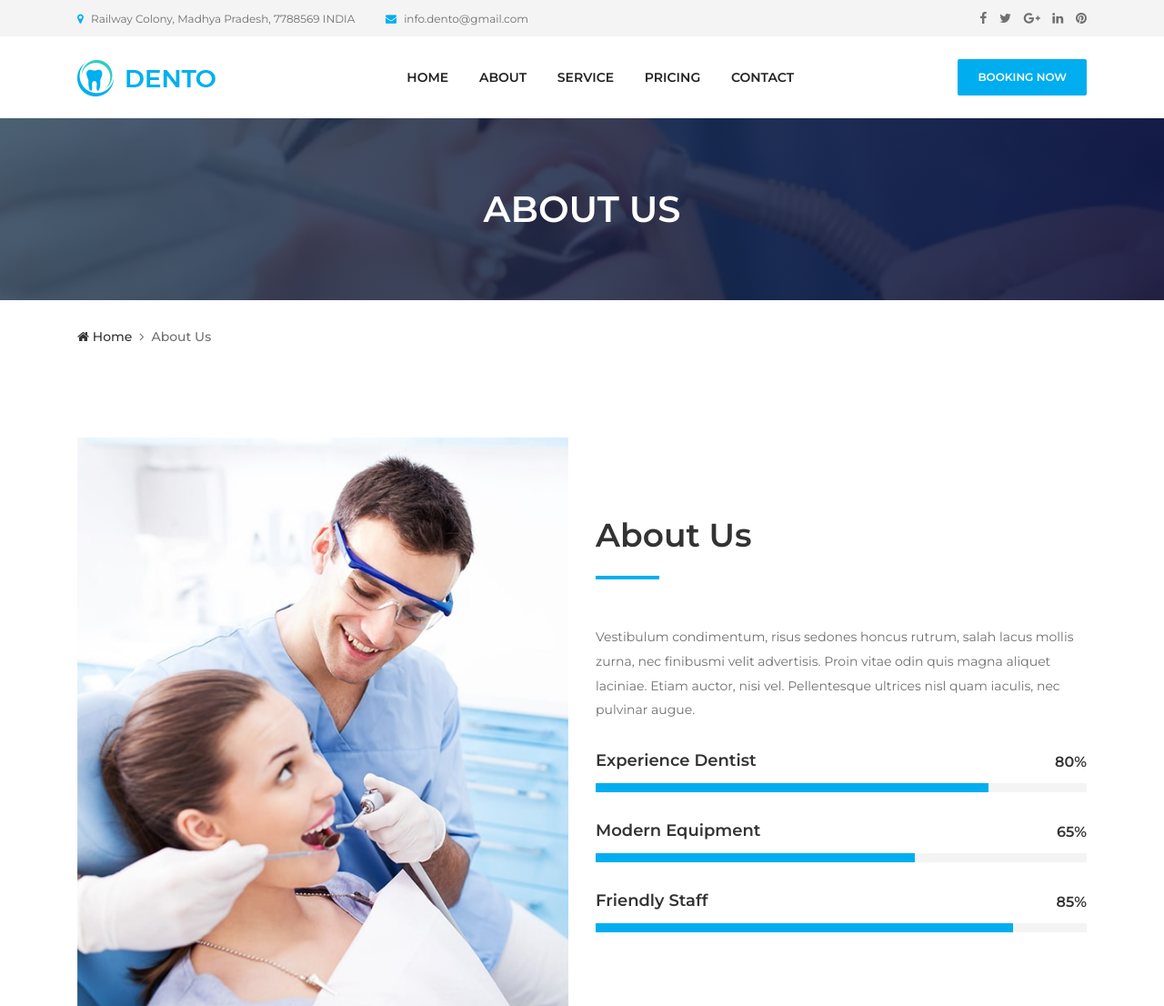
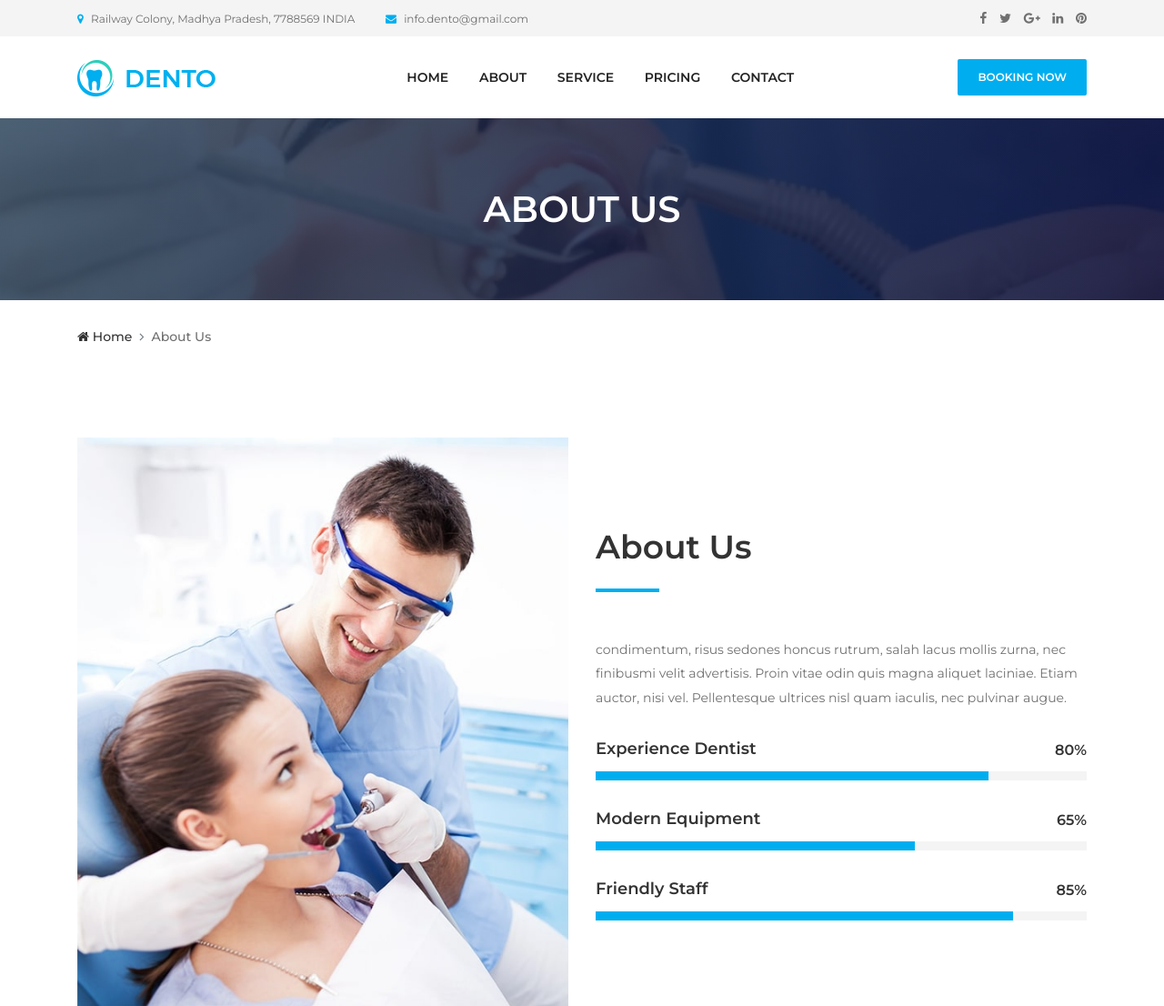
Before and after one commit to anchal20198071/DjangoDentist, a Django app: template dentist/website/templates/about.html in a window 1280 px wide. Shown: the top 1106 px of the page at 91% size. Run offline with Django 3.2, Linux system fonts and the light colour scheme; the template is opened without the code that fills it, so the values that code supplies are empty; some libraries are stand-ins or nearby versions.

Commit message:
about paragraph changed

```diff
--- a/dentist/website/templates/about.html
+++ b/dentist/website/templates/about.html
@@ -47,7 +47,7 @@
               <h2>About Us</h2>
               <div class="line"></div>
             </div>
-            <p>Vestibulum condimentum, risus sedones honcus rutrum, salah lacus mollis zurna, nec finibusmi velit advertisis. Proin vitae odin quis magna aliquet laciniae. Etiam auctor, nisi vel. Pellentesque ultrices nisl quam iaculis, nec pulvinar
+            <p>condimentum, risus sedones honcus rutrum, salah lacus mollis zurna, nec finibusmi velit advertisis. Proin vitae odin quis magna aliquet laciniae. Etiam auctor, nisi vel. Pellentesque ultrices nisl quam iaculis, nec pulvinar
               augue.</p>
 
             <!-- Single Skills Area -->
```
